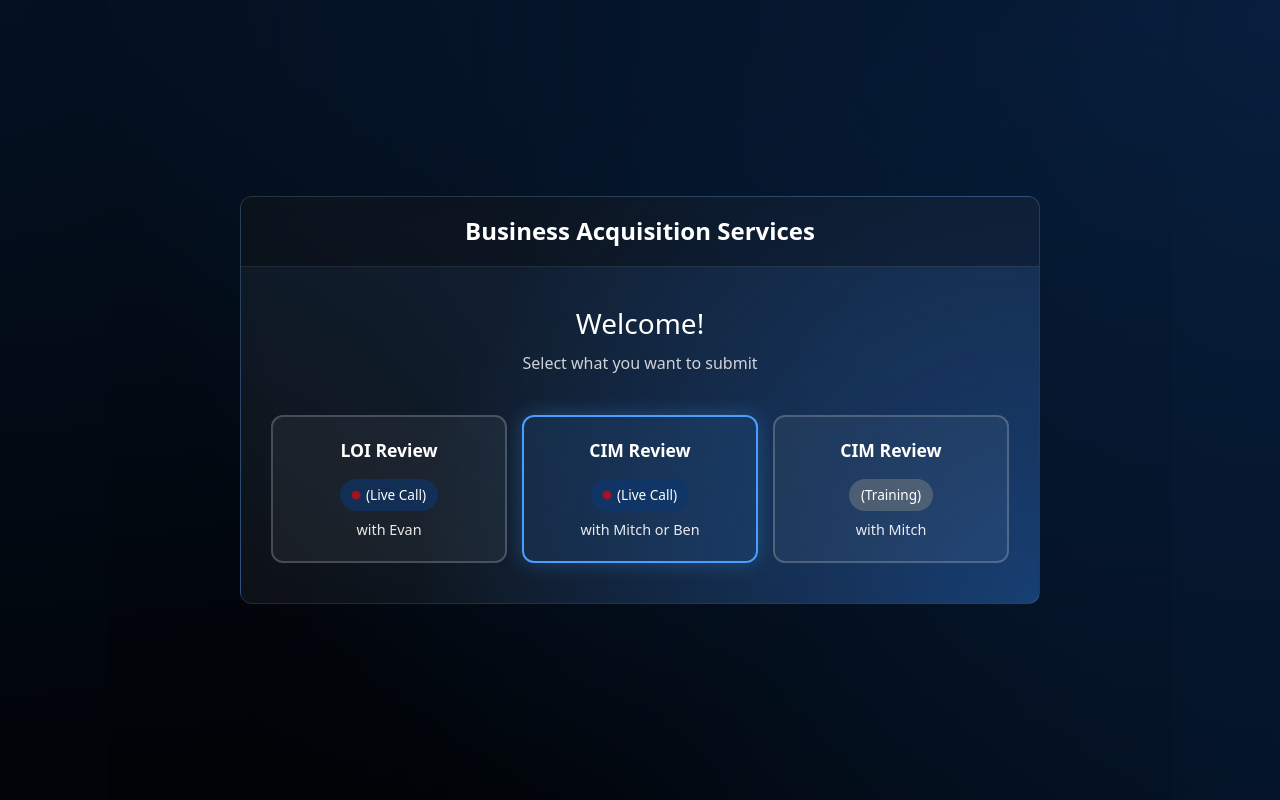
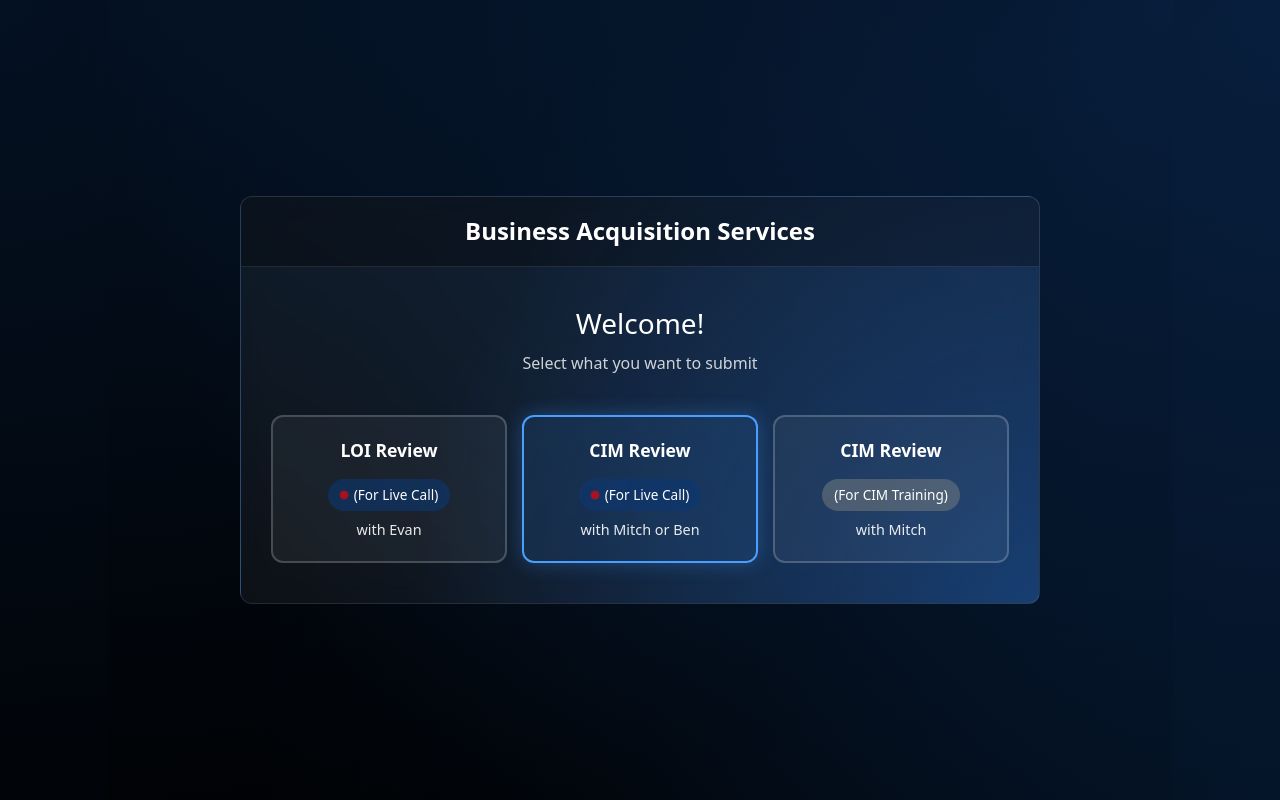
Before and after one commit to hamzak106-dev/loi-cim-pdf-generator, a FastAPI app: template templates/index.html in a window 1280 px wide. Run offline with FastAPI, Linux system fonts and the light colour scheme; the template is opened without the code that fills it, so the values that code supplies are empty; some libraries are stand-ins or nearby versions.

```diff
--- a/templates/index.html
+++ b/templates/index.html
@@ -199,7 +199,7 @@
                     <div class="index-button-title">LOI Review</div>
                     <span class="index-button-badge">
                         <span class="live-indicator"></span>
-                        (Live Call)
+                        (For Live Call)
                     </span>
                     <div class="index-button-text">with Evan</div>
           </a>
@@ -208,14 +208,14 @@
                     <div class="index-button-title">CIM Review</div>
                     <span class="index-button-badge">
                         <span class="live-indicator"></span>
-                        (Live Call)
+                        (For Live Call)
                     </span>
                     <div class="index-button-text">with Mitch or Ben</div>
           </a>
 
                 <a href="/cim-training-form" class="index-button-card">
                     <div class="index-button-title">CIM Review</div>
-                    <span class="index-button-badge secondary">(Training)</span>
+                    <span class="index-button-badge secondary">(For CIM Training)</span>
                     <div class="index-button-text">with Mitch</div>
           </a>
         </div>
```
